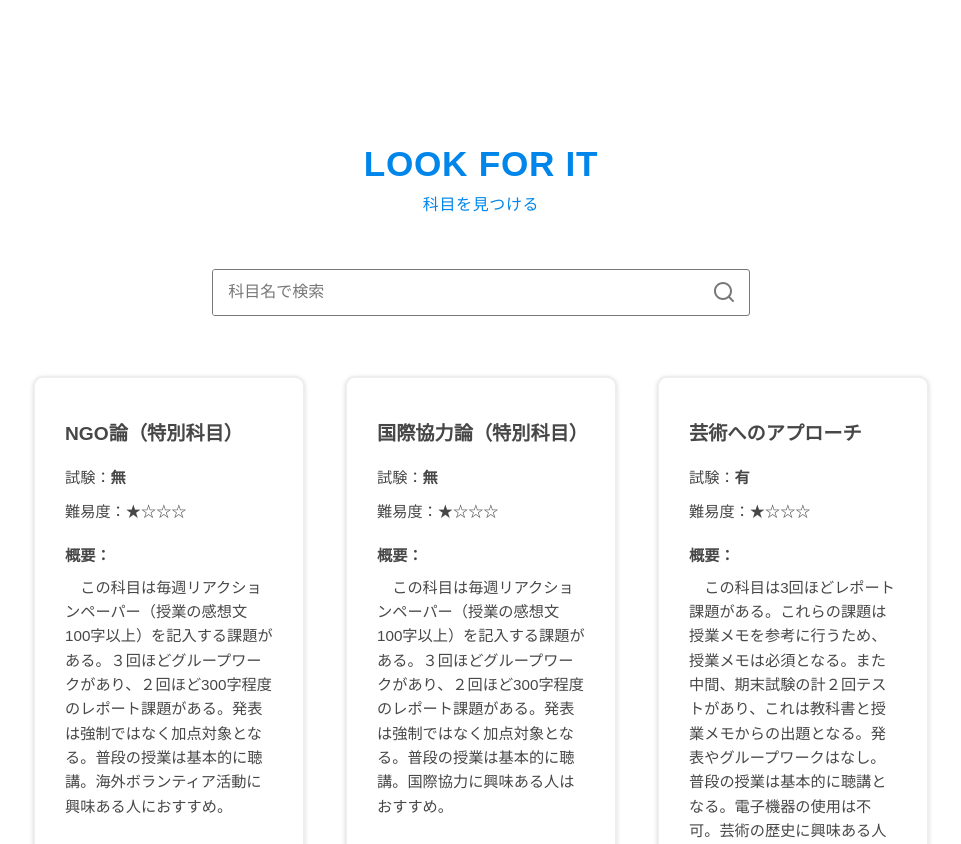
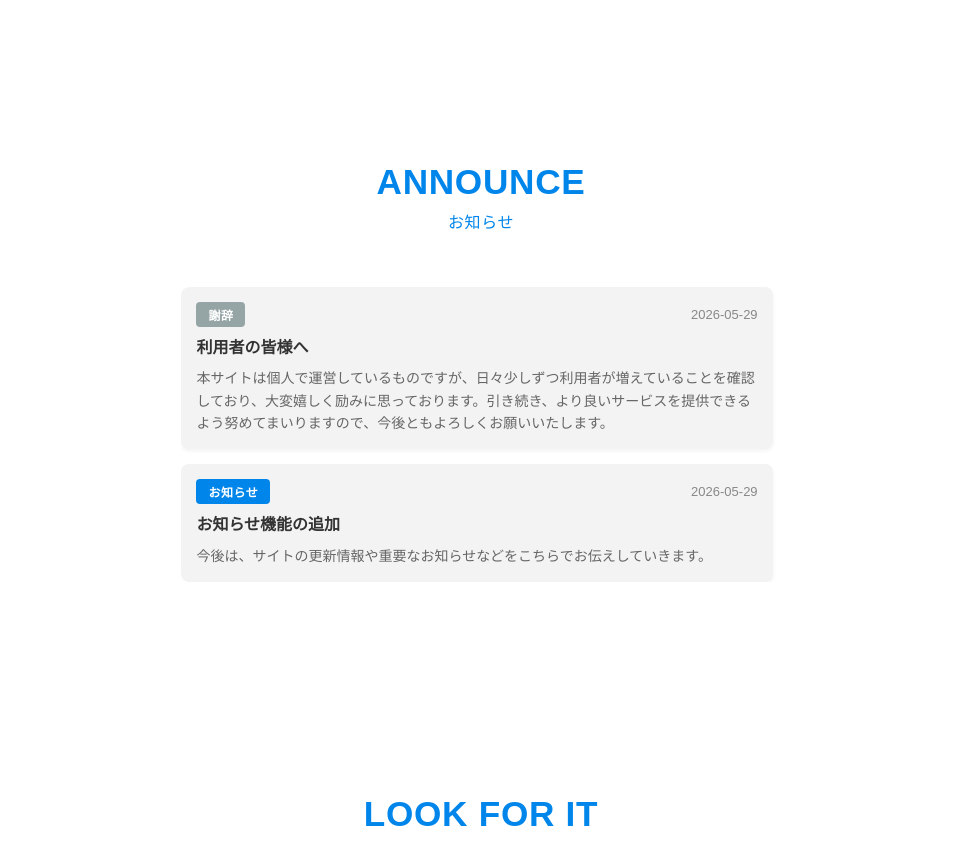
Before and after one commit to Sakamochanq/Liberal-Chart, a React (Create React App) app: page / in a window 1280 px wide. Shown: the part 560-1404 px from the top of the page, without its empty margins (159-1120 px from the left). Built offline with nearby package versions, Linux system fonts and the light colour scheme.

Commit message:
feat: お知らせ機能の実装

```diff
--- a/src/App.js
+++ b/src/App.js
@@ -2,6 +2,7 @@ import Header from "./components/Header/Header";
 import Home from "./components/Home/Home";
 import Lists from "./components/Lists/Lists"
 import Footer from "./components/Footer/Footer";
+import { Announcement } from "./components/Announcement/Announcement";
 import './App.css';
 
 /*
@@ -19,6 +20,9 @@ function App() {
       <Header/>
       <br />
       <Home/>
+      <br />
+      <Announcement/>
+      <br /><br />
       <Lists/>
       {/* <div style={{margin: "100px 0px 20px 0px"}}></div> */}
       <Footer/>
--- /dev/null
+++ b/src/components/Announcement/Announcement.css
@@ -0,0 +1,168 @@
+.announcement-container {
+    width: 70%;
+    padding: 20px;
+    margin: 0 auto;
+}
+
+.heading {
+    color: #0086EA;
+    font-weight: 400;
+    font-size: 1rem;
+    letter-spacing: .04em;
+    text-align: center;
+}
+
+.heading::before {
+    display: block;
+    font-weight: 700;
+    font-size: 2.2rem;
+    line-height: 1.5;
+    letter-spacing: .02em;
+    content: attr(data-label);
+}
+
+.announcement-list {
+  display: flex;
+  flex-direction: column;
+  gap: 15px;
+  max-height: 500px;
+  overflow-y: auto;
+  padding-right: 8px;
+  border-radius: 8px;
+  width: 70%;
+  margin: 0 auto;
+}
+
+/* スクロールバーのスタイリング */
+.announcement-list::-webkit-scrollbar {
+  width: 8px;
+}
+
+.announcement-list::-webkit-scrollbar-track {
+  background: #f1f1f1;
+  border-radius: 10px;
+}
+
+.announcement-list::-webkit-scrollbar-thumb {
+  background: #3498db;
+  border-radius: 10px;
+}
+
+.announcement-list::-webkit-scrollbar-thumb:hover {
+  background: #2980b9;
+}
+
+.announcement-item {
+  /* border: 1px solid #ddd; */
+  border-radius: 8px;
+  padding: 15px;
+  background-color: #f3f3f3;
+  transition: all 0.3s ease;
+  box-shadow: 0 2px 4px rgba(0, 0, 0, 0.05);
+}
+
+
+.announcement-header {
+  display: flex;
+  align-items: center;
+  gap: 10px;
+  margin-bottom: 10px;
+}
+
+.announcement-label {
+  display: inline-block;
+  padding: 4px 12px;
+  border-radius: 4px;
+  color: white;
+  font-size: 12px;
+  font-weight: bold;
+  text-transform: uppercase;
+  letter-spacing: 0.5px;
+}
+
+.announcement-date {
+  font-size: 13px;
+  color: #888;
+  margin-left: auto;
+}
+
+.announcement-item-title {
+  font-size: 16px;
+  font-weight: bold;
+  margin: 0 0 8px 0;
+  color: #333;
+  line-height: 1.4;
+}
+
+.announcement-description {
+  font-size: 14px;
+  color: #666;
+  margin: 0;
+  line-height: 1.6;
+}
+
+.announcement-empty {
+  text-align: center;
+  color: #999;
+  padding: 40px 20px;
+  font-size: 14px;
+}
+
+
+@media (max-width: 1024px) {
+    .announcement-container {
+        width: 80%;
+    }
+
+    .announcement-list {
+        width: 100%;
+    }
+}
+
+@media (max-width: 768px) {
+    .announcement-container {
+        width: 85%;
+    }
+}
+
+@media (max-width: 600px) {
+    .announcement-container {
+        width: 90%;
+    }
+
+    .announcement-item {
+        padding: 12px;
+    }
+
+    .announcement-item-title {
+        font-size: 14px;
+    }
+
+    .announcement-description {
+        font-size: 12px;
+    }
+}
+
+@media (max-width: 480px) {
+    .announcement-container {
+        width: 95%;
+        padding: 15px;
+    }
+
+    .announcement-list {
+        gap: 10px;
+        padding-right: 5px;
+    }
+
+    .announcement-item {
+        padding: 10px;
+    }
+
+    .announcement-item-title {
+        font-size: 13px;
+    }
+
+    .announcement-description {
+        font-size: 11px;
+    }
+}
--- /dev/null
+++ b/src/components/Announcement/Announcement.js
@@ -0,0 +1,62 @@
+import "./Announcement.css";
+import { useState } from "react";
+
+export const Announcement = () => {
+
+    const [announcements] = useState([
+        {
+            id: 2,
+            title: "利用者の皆様へ",
+            description: "本サイトは個人で運営しているものですが、日々少しずつ利用者が増えていることを確認しており、大変嬉しく励みに思っております。引き続き、より良いサービスを提供できるよう努めてまいりますので、今後ともよろしくお願いいたします。",
+            label: "謝辞",
+            date: "2026-05-29",
+        },
+        {
+            id: 1,
+            title: "お知らせ機能の追加",
+            description: "今後は、サイトの更新情報や重要なお知らせなどをこちらでお伝えしていきます。",
+            label: "お知らせ",
+            date: "2026-05-29",
+        },
+    ]);
+
+    // ラベルの色を決定
+    const getLabelColor = (label) => {
+    const colors = {
+        "お知らせ": "#0086EA",
+        "更新": "#2ecc71",
+        "重要": "#e74c3c",
+        "イベント": "#fcb565",
+    };
+    return colors[label] || "#95a5a6";
+  };
+
+  return (
+    <div className="announcement-container">
+        <h2 class="heading" data-label="ANNOUNCE">お知らせ</h2>
+        <br /><br /><br />
+
+        <div className="announcement-list">
+          {announcements.length > 0 ? (
+            announcements.map((item) => (
+              <div key={item.id} className="announcement-item">
+                <div className="announcement-header">
+                  <span
+                    className="announcement-label"
+                    style={{ backgroundColor: getLabelColor(item.label) }}
+                  >
+                    {item.label}
+                  </span>
+                  <span className="announcement-date">{item.date}</span>
+                </div>
+                <h3 className="announcement-item-title">{item.title}</h3>
+                <p className="announcement-description">{item.description}</p>
+              </div>
+            ))
+          ) : (
+            <p className="announcement-empty">お知らせはありません</p>
+          )}
+        </div>
+    </div>
+  );
+};
```
